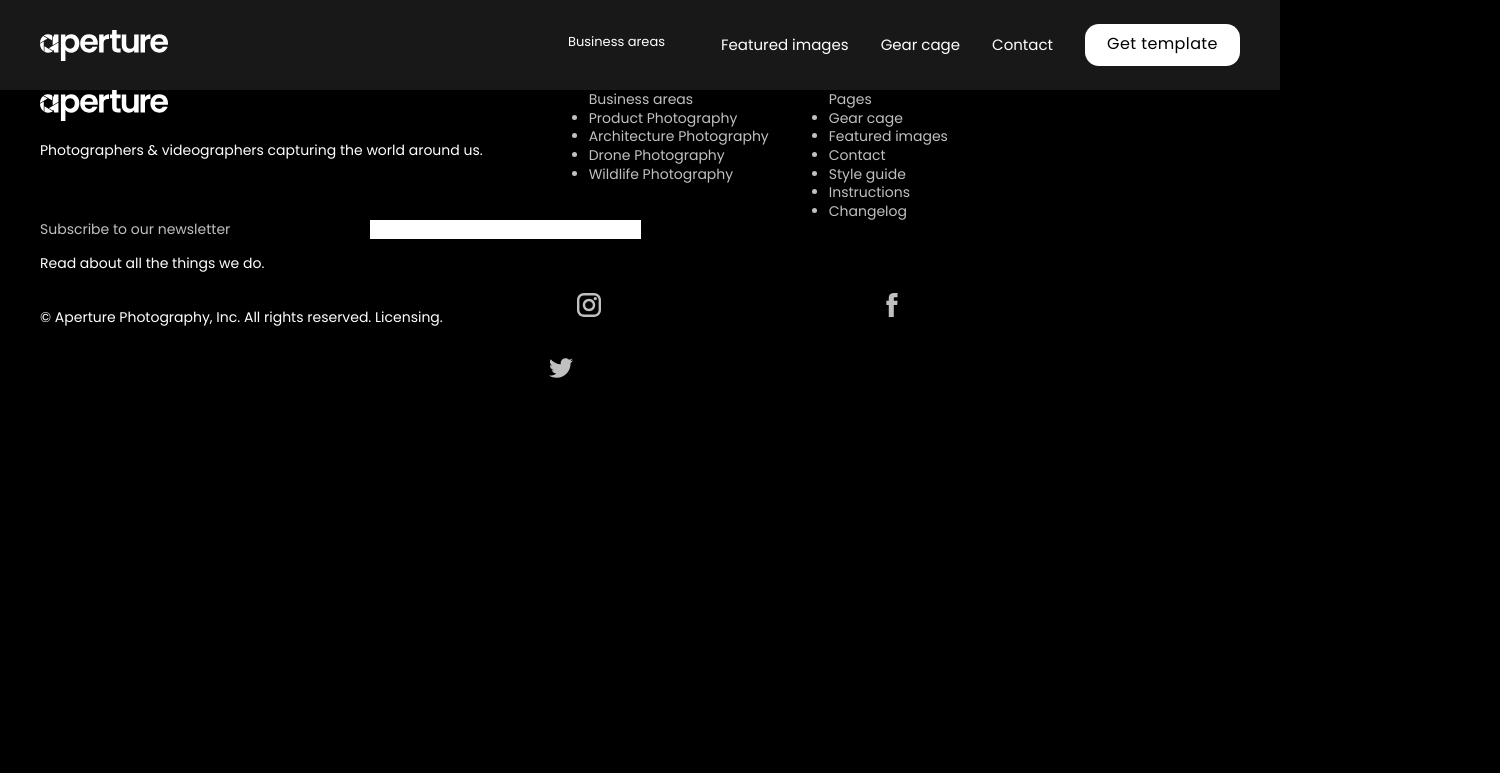
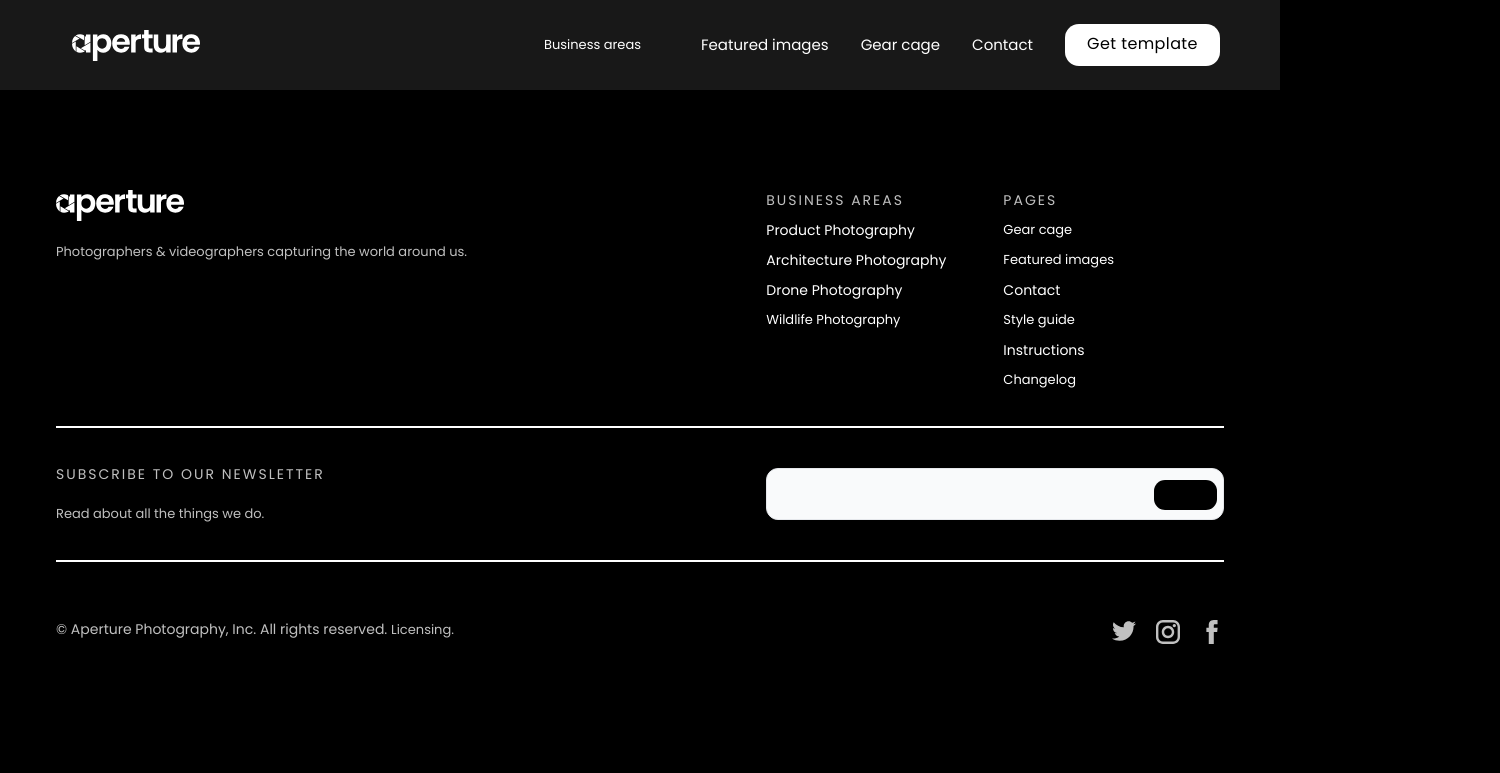
Before and after one commit to Mariia5pon/aperture, a plain HTML site: page index.html in a window 1280 px wide. Shown: the whole page, 1500 px wide, since content can reach past the window. Drawn offline with Linux system fonts and the light colour scheme.

Commit message:
header, footer css

```diff
--- a/css/main.css
+++ b/css/main.css
@@ -30,8 +30,7 @@ a, button {
 }
 
 .container {
-    max-width: 1248px;
-    padding: 0 24px;
+    max-width: 1200px;
     margin: 0 auto;
 }
 
@@ -48,6 +47,7 @@ header {
     align-items: center;
     justify-content: space-between;
     height: 90px;
+    margin: 0 20px 0 32px;
 }
 
 .header_links {
@@ -59,7 +59,7 @@ header {
 }
 
 .header_links p {
-    margin-right: 24px;
+    margin-right: 28px;
     font-size: 13px;
 }
 
@@ -96,13 +96,6 @@ main {
     width: 32px;
     height: 32px;
     border-radius: 50%;
-
-}
-
-p {
-    color: var(--white);
-    margin: 14px 46px 20px 0;
-    line-height: 20px;
 }
 
 .sec-3 {
@@ -126,9 +119,129 @@ p {
 .flex {
     display: flex;
     align-items: stretch;
-    gap: 60px
+    gap: 57px;
 }
 
 .lc {
     width: 50%;
 }
+
+footer .container {
+        max-width: 1168px;
+}
+
+.footer-sec-1 p {
+    color: var(--white-text);
+    margin-top: 16px;
+    line-height: 20px;
+    font-size: 13px;
+}
+
+.footer-sec-2 p {
+    color: var(--white-text);
+    margin-top: 20px;
+    line-height: 20px;
+    font-size: 13px;
+}
+
+h5 {
+    font-size: 14px;
+    font-style: normal;
+    line-height: 20px;
+    letter-spacing: 2px;
+    text-transform: uppercase;
+}
+
+ul li {
+    color: var(--white);
+    font-size: 13px;
+    font-style: normal;
+    line-height: 20px;
+    list-style: none;
+    margin: 10px 0 0;
+}
+
+.business li:not(:last-of-type) {
+    font-size: 14px;
+}
+
+.pages li:nth-child(odd):not(:first-of-type) {
+    font-size: 14px;
+}
+
+.pages {
+    padding-right: 110px;
+}
+
+.footer-sec-1 {
+    display: flex;
+    padding: 100px 0 36px;
+    border-bottom: 2px solid var(--white);
+    justify-content: space-between;
+}
+
+.footer-sec-2 {
+    padding: 36px 0;
+    border-bottom: 2px solid var(--white);
+    display: flex;
+    justify-content: space-between;
+}
+
+.right form {
+    position: relative;
+    width: 458px;
+    height: 52px;
+    margin-top: 4px;
+    border-radius: 12px;
+    border: 1px solid #E5E7EB;
+    background: #F9FAFB;
+}
+
+.right input {
+    position: absolute;
+    left: 20px;
+    top: 11px;
+    height: 30px;
+    width: 350px;
+    background-color: #F9FAFB;
+    color: var(--black);
+}
+
+.right button {
+    position: absolute;
+    right: 6px;
+    top: 11px;
+    background-color: var(--black);
+    width: 63px;
+    height: 30px;
+    border-radius: 11px;
+}
+
+.footer-sec-3 {
+    padding-top: 58px;
+    display: flex;
+    justify-content: space-between;
+}
+.footer-sec-3 span {
+    font-size: 13px;
+}
+
+.footer-sec-3 .right {
+    position: relative;
+}
+
+.twitter {
+    position: absolute;
+    right: 88px;
+    top: -64px;
+}
+
+.inst {
+    position: absolute;
+    right: -232px;
+}
+
+.fb {
+    position: absolute;
+    right: -276px;
+}
--- a/index.html
+++ b/index.html
@@ -1,5 +1,5 @@
 <!doctype html>
-<html lang="en">
+<html lang="en" xmlns="http://www.w3.org/1999/html">
 <head>
 	<meta charset="UTF-8">
 	<meta name="viewport"
@@ -34,11 +34,12 @@
 <footer>
 	<div class="container">
 		<div class="footer_content">
-			<div class="footer-sec-1 flex">
+			<div class="footer-sec-1">
 				<div class="logo">
 					<img src="./img/logo.svg" alt="Logo">
 					<p>Photographers & videographers capturing the world around us.</p>
 				</div>
+				<div class="footer__links flex">
 					<div class="business">
 						<h5>Business areas</h5>
 						<ul>
@@ -60,28 +61,31 @@
 						</ul>
 					</div>
 				</div>
+			</div>
 			<div class="footer-sec-2 flex">
 				<div class="left">
 					<h5>Subscribe to our newsletter</h5>
 					<p>Read about all the things we do.</p>
 				</div>
 				<div class="right">
-					<input type="email">
+					<form action="#">
+						<input type="email" autocomplete="">
 						<button type="submit"></button>
+					</form>
 				</div>
 			</div>
-			<div class="footer-sec-3 flex">
+			<div class="footer-sec-3">
 				<div class="left">
-					<p>© Aperture Photography, Inc. All rights reserved. Licensing.</p>
+					<p>© Aperture Photography, Inc. All rights reserved. <span>Licensing.</span></p>
 				</div>
 				<div class="right">
-					<svg width="24px">
+					<svg width="24px" class="twitter">
 						<use xlink:href="./sprite.svg#twitter"></use>
 					</svg>
-					<svg>
+					<svg class="inst">
 						<use xlink:href="./sprite.svg#inst"></use>
 					</svg>
-					<svg>
+					<svg class="fb">
 						<use xlink:href="./sprite.svg#fb"></use>
 					</svg>
 				</div>
```
Lines whose indentation alone changed are shown as unchanged.
